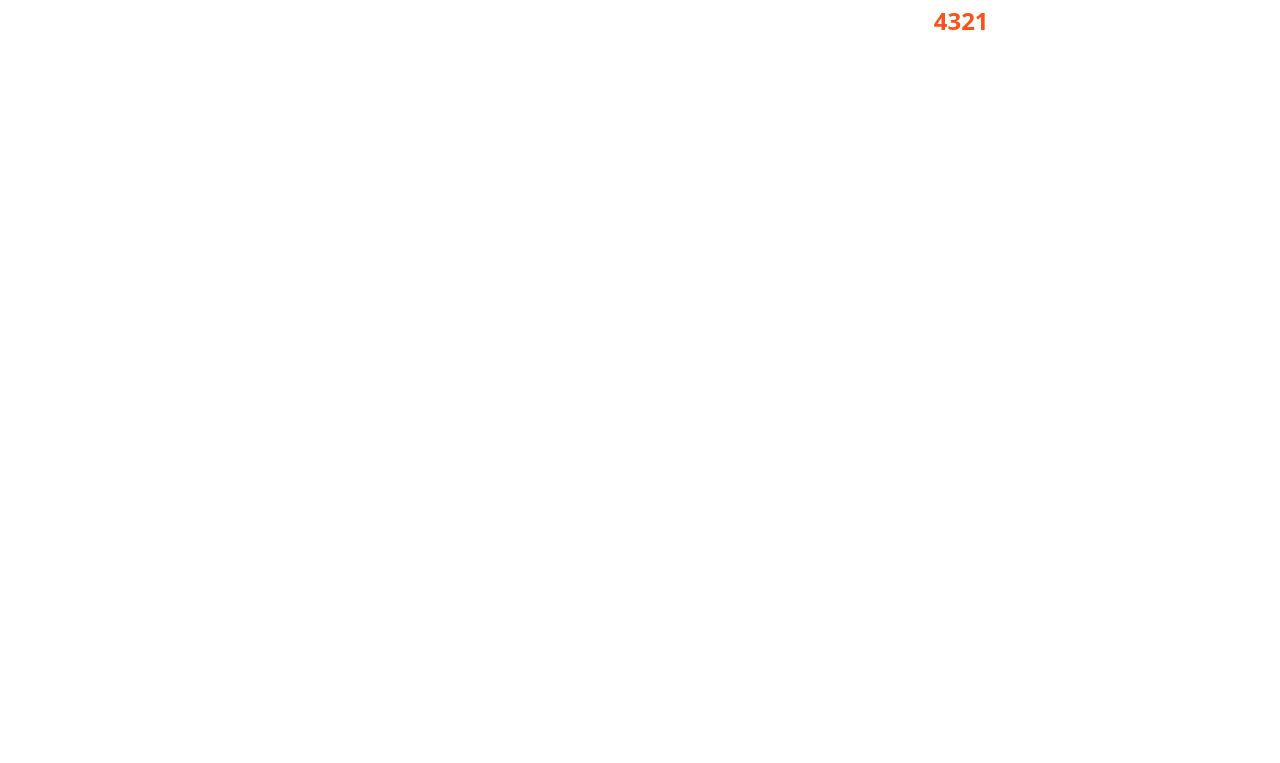
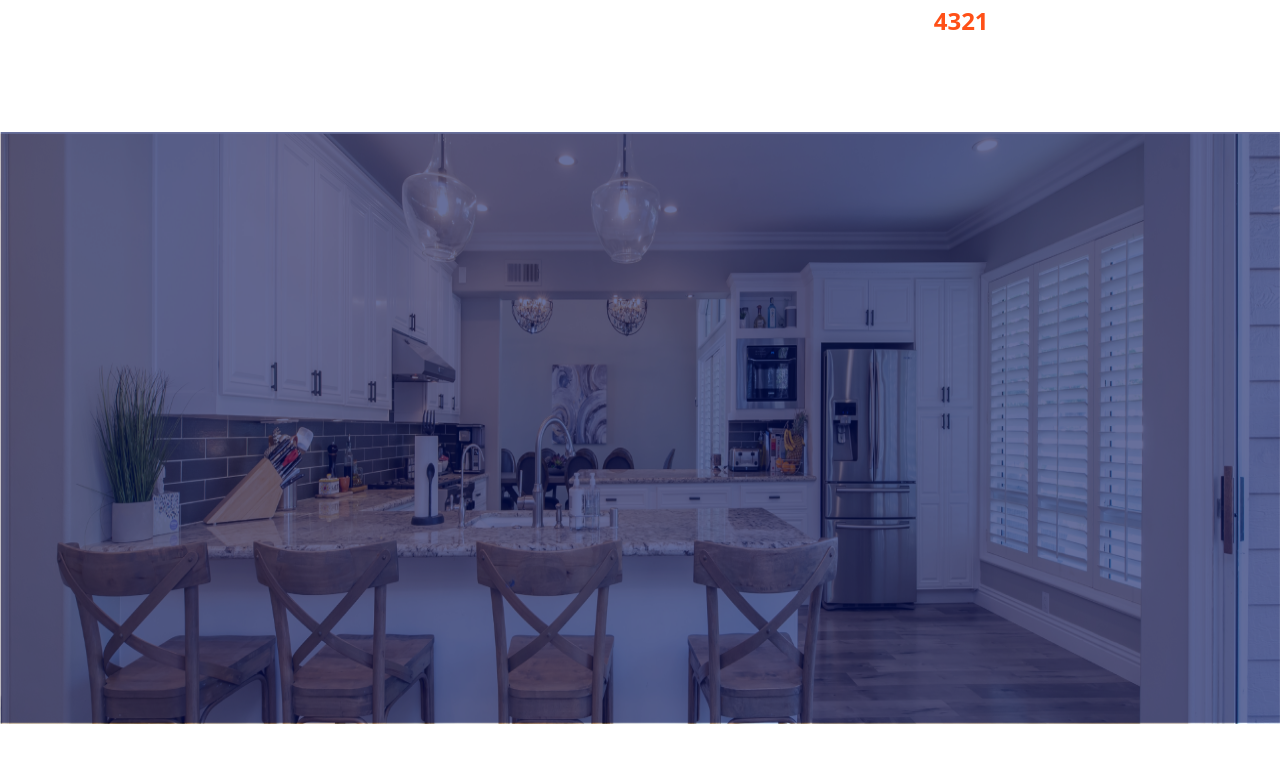
Before and after one commit to zalish-shawon/real-estate-home, a React (Vite) app: page / in a window 1280 px wide. Shown: the part 2630-3393 px from the top of the page. Before the commit the page ends 2667 px from the top, so only its background shows below. Built offline with nearby package versions, Linux system fonts and the light colour scheme.

Commit message:
added services

```diff
--- a/src/components/Home/About/About.jsx
+++ b/src/components/Home/About/About.jsx
@@ -1,8 +1,10 @@
 /* eslint-disable react/no-unknown-property */
 import img from '../../../assets/Rectangle.png'
+import Services from '../Services/Services';
 const About = () => {
     return (
-        <div className="max-w-[85%] mx-auto mt-20 flex justify-between items-center gap-5">
+        <div>
+            <div className="max-w-[85%] mx-auto mt-20 flex justify-between items-center gap-5">
             {/* left section */}
             <div className="relative flex-1">
                 <svg xmlns="http://www.w3.org/2000/svg" width="473" height="812" viewBox="0 0 473 812" fill="none">
@@ -651,6 +653,8 @@ const About = () => {
                 </div>
             </div>
         </div>
+
+        </div>
     );
 };
 
--- a/src/components/Home/Home.jsx
+++ b/src/components/Home/Home.jsx
@@ -3,6 +3,7 @@ import Category from './Category/Category';
 import Hero from './Hero/Hero';
 import NavHeader from './Navbar/NavHeader';
 import Navbar from './Navbar/Navbar';
+import Services from './Services/Services';
 
 const Home = () => {
     return (
@@ -12,6 +13,7 @@ const Home = () => {
             <Hero></Hero>
             <Category></Category>
             <About></About>
+            <Services></Services>
         </div>
     );
 };
--- /dev/null
+++ b/src/components/Home/Services/Services.jsx
@@ -0,0 +1,16 @@
+import img from "../../../assets/image1.png"
+import bg from "../../../assets/bg.png"
+const Services = () => {
+    return (
+        <div className="mt-24 mb-28">
+            <div className="relative">
+                <img className="w-[1920px] h-[591px]" src={img} alt="" />
+                <div className="absolute bottom-[1px]">
+                    <img className="w-[1920px] h-[591px]" src={bg} alt="" />
+                    </div>
+            </div>
+        </div>
+    );
+};
+
+export default Services;
```
Also changed, not shown: src/assets/bg.png (added), src/assets/image1.png (added).
